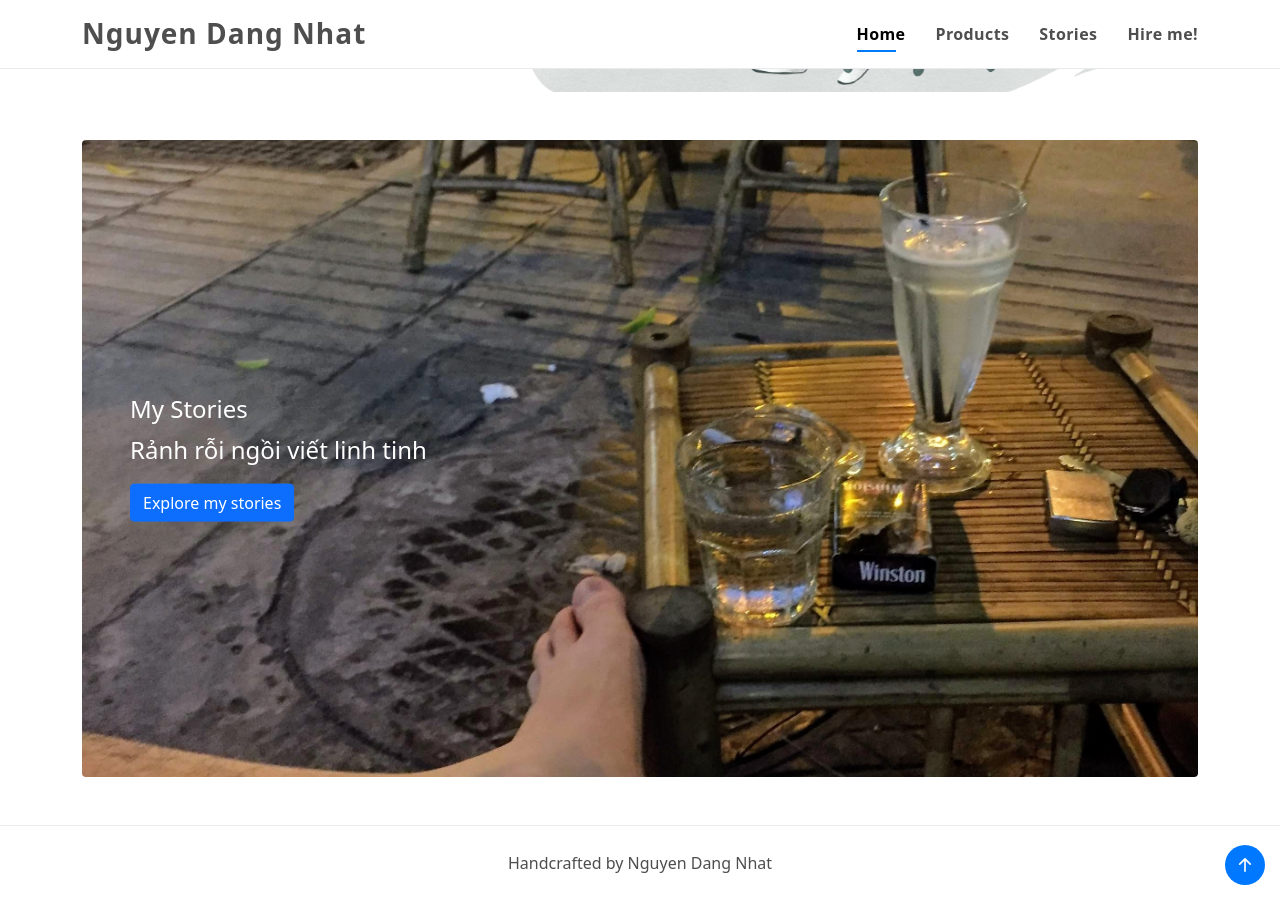
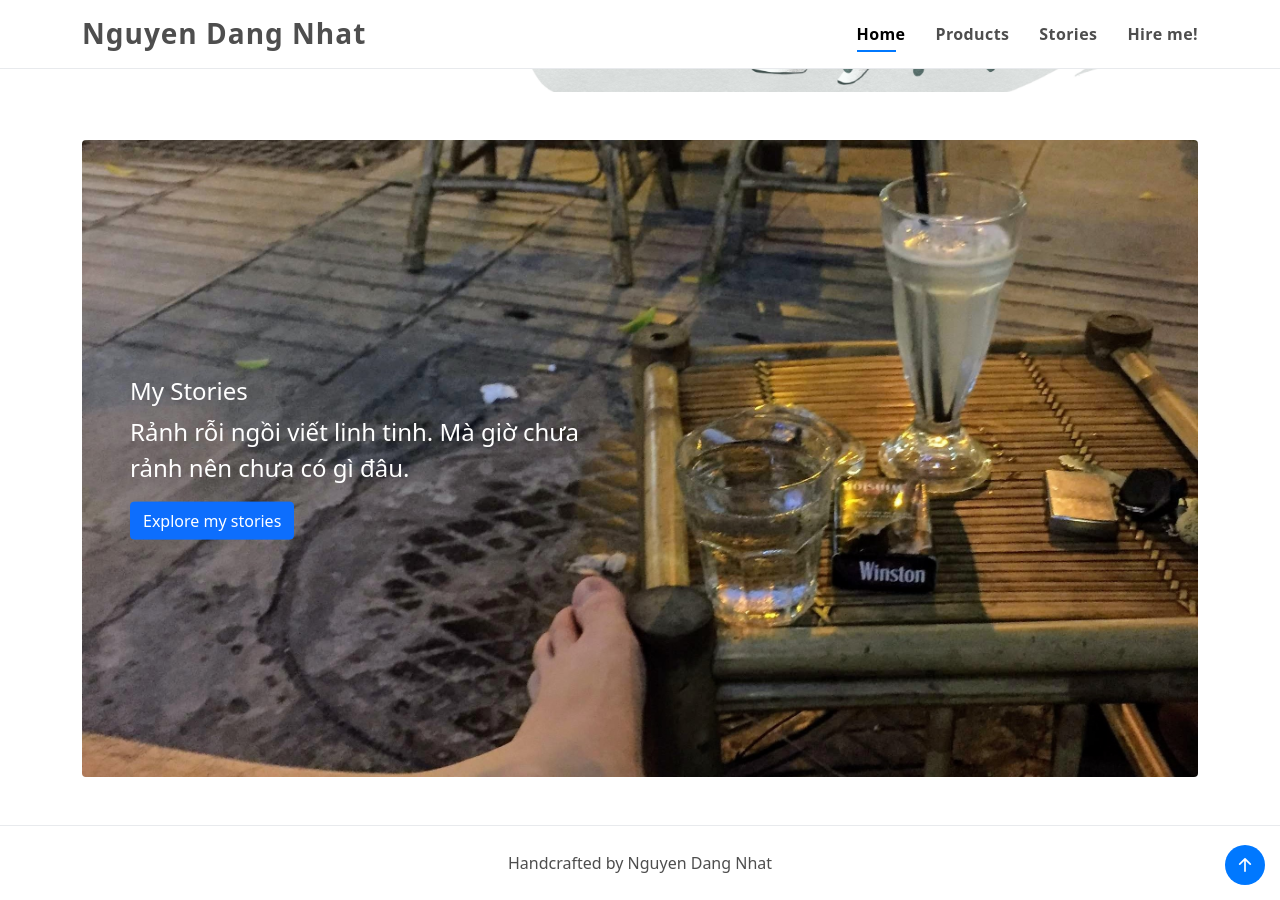
Before and after one commit to ndagnhat/ndagnhat.github.io, a Jekyll site: the page built from index.html, in a window 1280 px wide and 900 px high, scrolled down 2374 px. Built offline with Jekyll 4.4.1, drawn with Linux system fonts in a browser that asks for light colours.

Commit message:
Update _config.yml

```diff
--- a/_config.yml
+++ b/_config.yml
@@ -72,5 +72,5 @@ hireme:
 #store config
 stories:
   title: My Stories
-  description: Rảnh rỗi ngồi viết linh tinh
+  description: Rảnh rỗi ngồi viết linh tinh. Mà giờ chưa rảnh nên chưa có gì đâu.
   thumbnail: /assets/img/stories/stories.jpg
```
